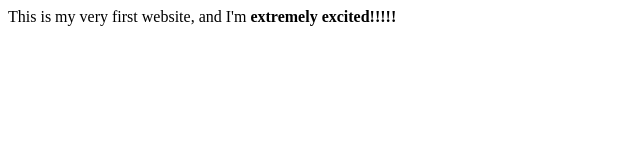
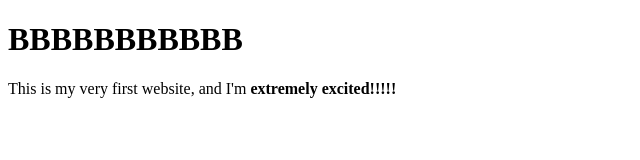
Before and after one commit to spiceupgithub/mytestwebsite, a plain HTML site: page index.html in a window 1280 px wide. Shown: the whole page, without its empty margins (0-640 px from the left). Drawn offline with Linux system fonts and the light colour scheme.

Commit message:
Update index.html

```diff
--- a/index.html
+++ b/index.html
@@ -9,6 +9,7 @@
     </head>
 
     <body>
+        <h1>BBBBBBBBBBB</h1>
          This is my very first website, and I'm <b>extremely excited!!!!!</b>
 
     </body>
```
